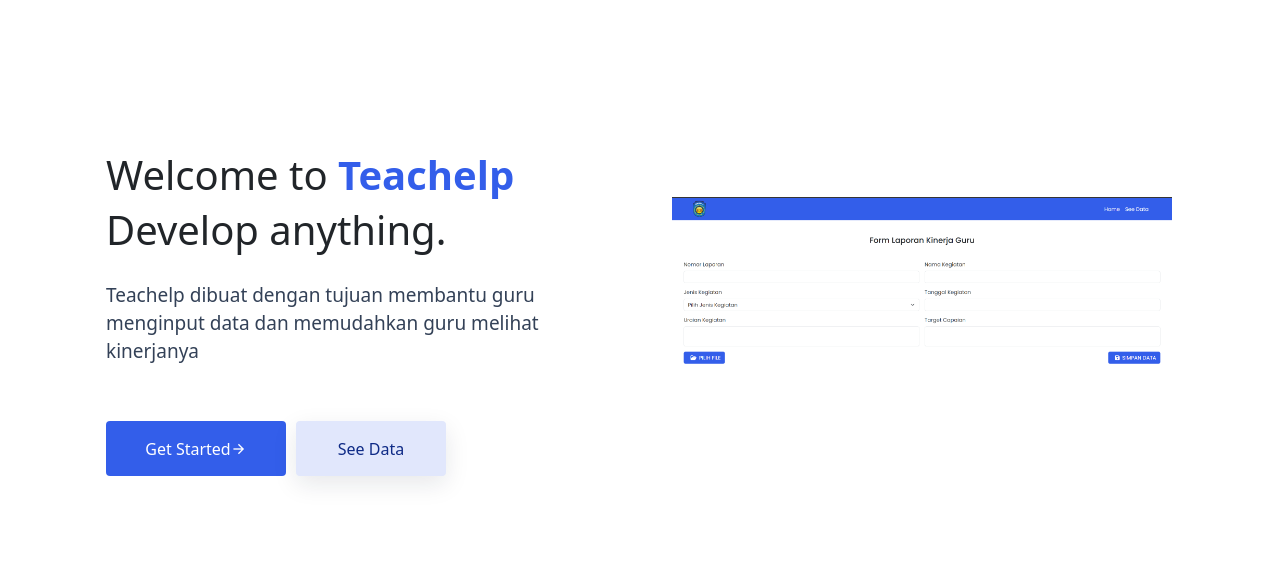
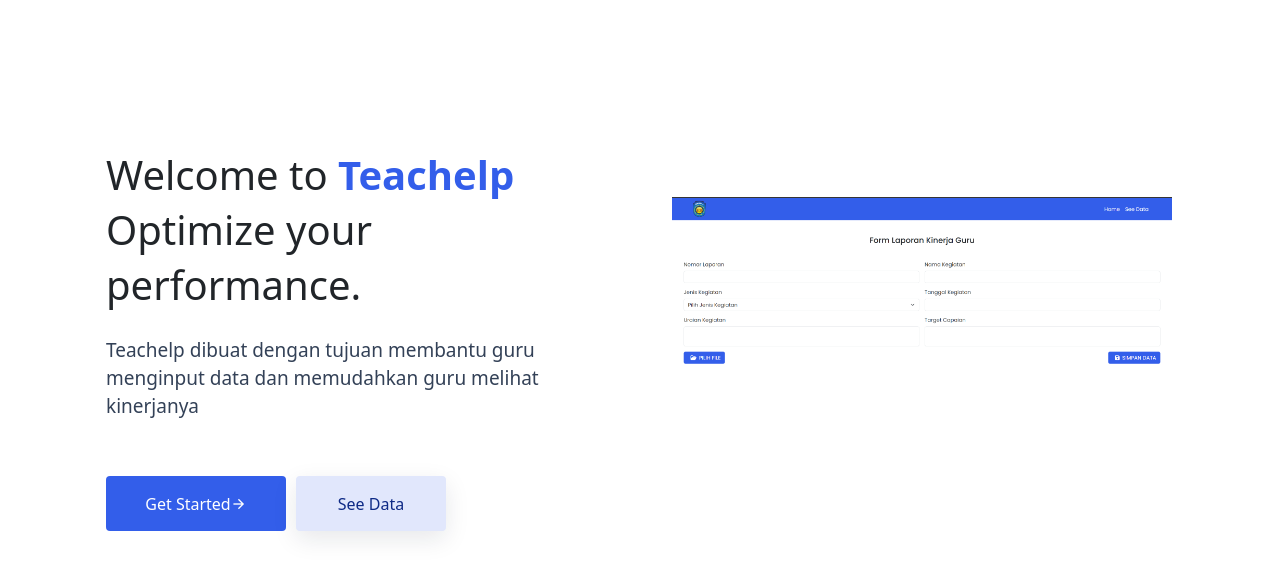
Before and after one commit to Not-Invalid/Web_Laporan_Kinerja, a plain HTML site: page index.html in a window 1280 px wide. Shown: the part 81-658 px from the top of the page. Drawn offline with nearby package versions, Linux system fonts and the light colour scheme.

Commit message:
Update 3.0

```diff
--- a/index.html
+++ b/index.html
@@ -34,7 +34,7 @@
           <h1 class="main-heading">
             Welcome to <span>Teachelp</span>
             <br>
-            Develop anything.
+            Optimize your performance.
           </h1>
           <p class="info-text">
             Teachelp dibuat dengan tujuan membantu guru menginput data dan memudahkan guru melihat kinerjanya
```
